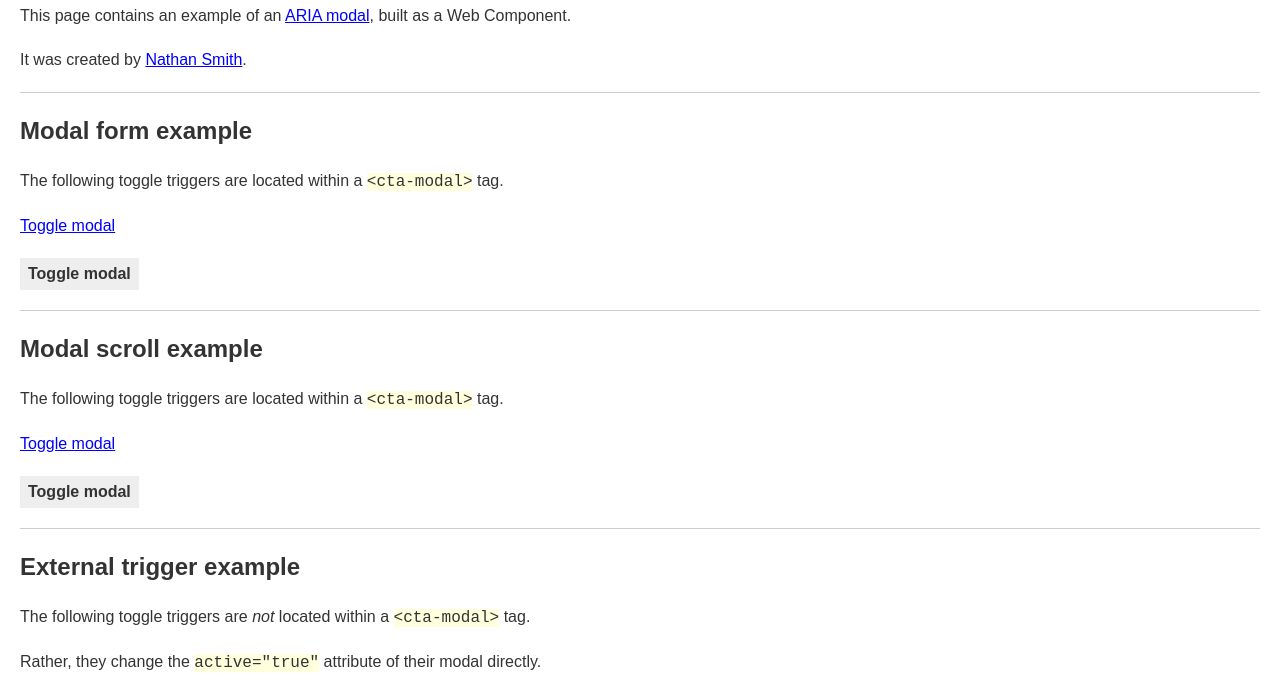
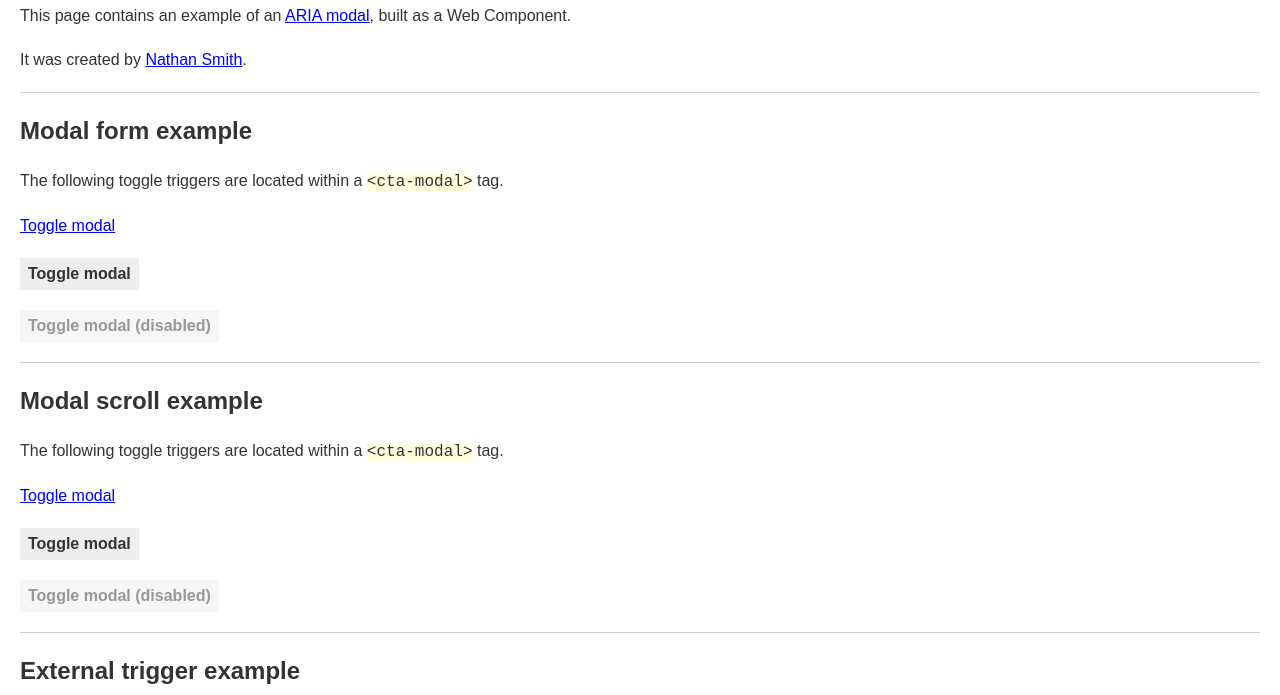
Before and after one commit to nathansmith/cta-modal, a website: page src/index.html in a window 1280 px wide. Shown: the part 84-779 px from the top of the page. Drawn offline with Linux system fonts and the light colour scheme.

Commit message:
Ignore disabled button triggers.

```diff
--- a/src/assets/css/index.css
+++ b/src/assets/css/index.css
@@ -108,6 +108,11 @@ code {
 	font-size: 1em;
 }
 
+[disabled] {
+	cursor: not-allowed;
+	opacity: 0.5;
+}
+
 button {
 	appearance: none;
 	color: #333;
@@ -121,7 +126,7 @@ button {
 	padding: 0.5em;
 }
 
-button:hover {
+button:not([disabled]):hover {
 	background-color: #ddd;
 }
 
--- a/src/assets/js/cta-modal.js
+++ b/src/assets/js/cta-modal.js
@@ -428,6 +428,15 @@
 			let { key = '' } = event;
 			key = key.toLowerCase();
 
+			// Get target.
+			const { currentTarget = {} } = event;
+			const { disabled = false } = currentTarget;
+
+			// Early exit.
+			if (disabled) {
+				return;
+			}
+
 			// Key event?
 			if (key) {
 				// Active key?
--- a/src/index.html
+++ b/src/index.html
@@ -58,6 +58,12 @@
 				<p>
 					<button data-cta-modal="toggle" type="button">Toggle modal</button>
 				</p>
+
+				<p>
+					<button data-cta-modal="toggle" type="button" disabled
+						><span>Toggle modal (disabled)</span></button
+					>
+				</p>
 			</div>
 
 			<div slot="modal">
@@ -95,6 +101,10 @@
 
 				<p>
 					<button data-cta-modal="toggle" type="button">Toggle modal</button>
+				</p>
+
+				<p>
+					<button data-cta-modal="toggle" type="button" disabled>Toggle modal (disabled)</button>
 				</p>
 			</div>
 
```
